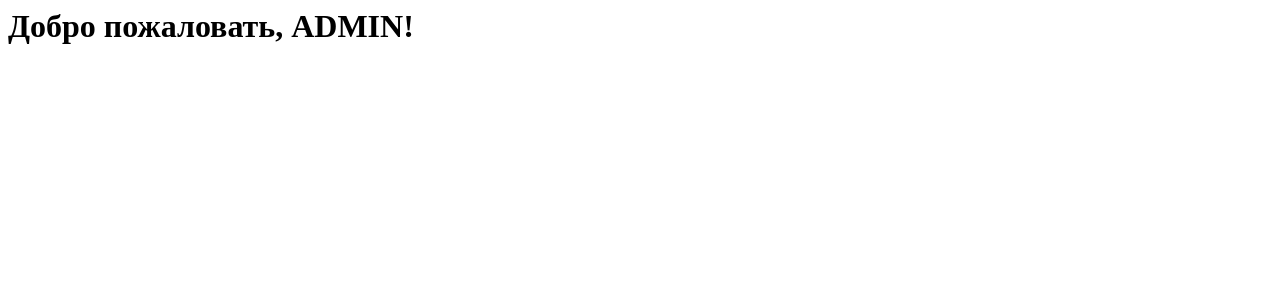
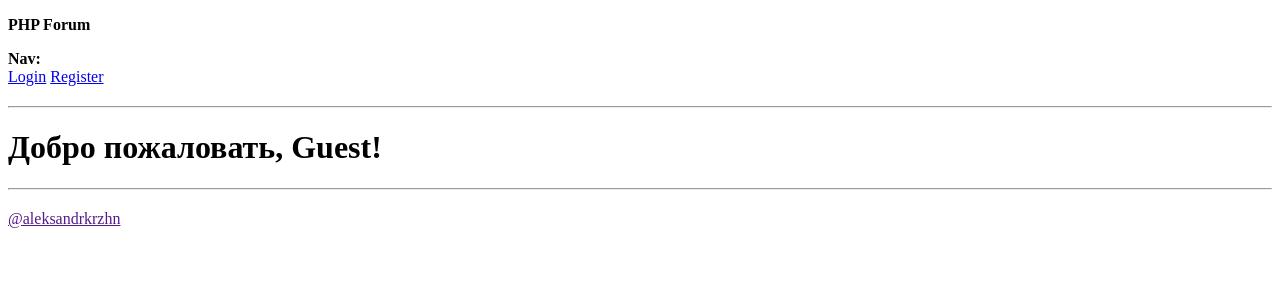
Before and after one commit to aleksandrpnshkn/forum.php, a PHP site: page / in a window 1280 px wide. Shown: the top 300 px of the page. Run offline with PHP 8.4, Linux system fonts and the light colour scheme.

Commit message:
View should have layout and ability to show validation errors

```diff
--- a/public/index.php
+++ b/public/index.php
@@ -4,4 +4,4 @@ declare(strict_types=1);
 require_once __DIR__ . '/../src/bootstrap.php';
 
 global $app;
-echo $app->view('home', ['username' => 'ADMIN']);
+$app->view->display('home', ['username' => $app->auth->isLoggedIn() ? $app->auth->getUser()->username : 'Guest' ]);
--- /dev/null
+++ b/resources/views/_layout.htm
@@ -0,0 +1,54 @@
+<?php
+declare(strict_types=1);
+/**
+ * @var View $this
+ * @var string $_viewPath
+ */
+use Src\Core\View;
+?>
+<!doctype html>
+<html lang="en">
+<head>
+    <meta charset="UTF-8">
+    <meta name="viewport"
+          content="width=device-width, user-scalable=no, initial-scale=1.0, maximum-scale=1.0, minimum-scale=1.0">
+    <meta http-equiv="X-UA-Compatible" content="ie=edge">
+    <title>PHP Forum</title>
+</head>
+<body>
+    <style>
+        hr {
+            display: block;
+            margin: 20px 0;
+        }
+    </style>
+
+    <header>
+        <p>
+            <strong>PHP Forum</strong>
+        </p>
+
+        <b>Nav:</b>
+        <nav>
+            <?php if ($this->auth->isLoggedIn()) : ?>
+                <a href="/auth/logout">Log Out</a>
+            <?php else : ?>
+                <a href="/auth/login">Login</a>
+                <a href="/auth/register">Register</a>
+            <?php endif; ?>
+        </nav>
+    </header>
+
+    <hr>
+
+    <main>
+        <?php require $_viewPath; ?>
+    </main>
+
+    <hr>
+
+    <footer>
+        <a href="">@aleksandrkrzhn</a>
+    </footer>
+</body>
+</html>
--- a/src/Core/App.php
+++ b/src/Core/App.php
@@ -12,7 +12,9 @@ final class App
     public string $tablesPath;
     public string $rollbackPath;
 
+    public View $view;
     public Auth $auth;
+
     private UserRepository $userRepository;
 
     public function __construct()
@@ -22,6 +24,7 @@ final class App
         $this->rollbackPath = realpath(__DIR__ . '/../../database/rollback.sql');
 
         $this->auth = new Auth($this->getUserRepository());
+        $this->view = new View($this->auth);
     }
 
     public function getUserRepository() : UserRepository
@@ -32,12 +35,4 @@ final class App
 
         return $this->userRepository;
     }
-
-    public function view(string $viewName, array $vars = []) : string
-    {
-        extract($vars, EXTR_OVERWRITE);
-        ob_start();
-        require __DIR__ . '/../../resources/views/' . rtrim(trim($viewName, '/'), '.htm') . '.htm';
-        return ob_get_clean();
-    }
 }
--- /dev/null
+++ b/src/Core/View.php
@@ -0,0 +1,32 @@
+<?php
+declare(strict_types=1);
+
+namespace Src\Core;
+
+use Src\Core\Validation\ErrorsBag;
+
+class View
+{
+    public function __construct(
+        public Auth $auth
+    ) {}
+
+    public function display(string $viewName, array $vars = [])
+    {
+        // Add dummy to avoid Error
+        if (! isset($vars['errorsBag'])) {
+            $vars['errorsBag'] = new ErrorsBag();
+        }
+
+        extract($vars, EXTR_OVERWRITE);
+        $_viewPath = realpath(__DIR__ . '/../../resources/views/' . rtrim(trim($viewName, '/'), '.htm') . '.htm');
+
+        if ($_viewPath === false) {
+            throw new \Exception('View template not found');
+        }
+
+        ob_start();
+        require __DIR__ . '/../../resources/views/_layout.htm';
+        echo ob_get_clean();
+    }
+}
```
